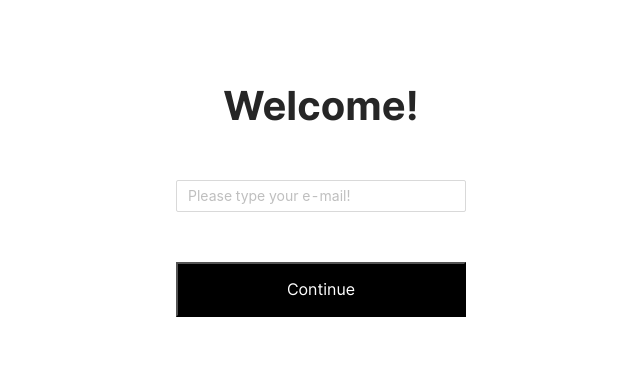
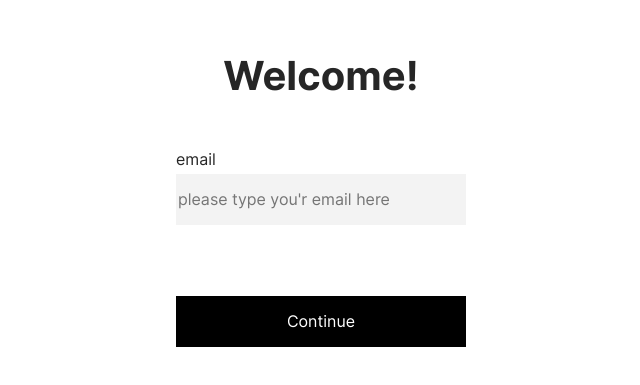
Before and after one commit to squeeze-sweet/frontend, a React (Create React App) app: page / in a window 1280 px wide. Shown: the part 201-586 px from the top of the page, without its empty margins (319-959 px from the left). Built offline with nearby package versions, Linux system fonts and the light colour scheme; a web font is replaced by a local one.

Commit message:
стилизовал input и страницу ввода email

```diff
--- a/src/components/ui-elements/button/button.module.scss
+++ b/src/components/ui-elements/button/button.module.scss
@@ -11,4 +11,10 @@
   letter-spacing: 0em;
   padding: 16px 0;
   width: 100%;
+  border: none;
 }
+
+.disabled {
+  background-color: $button-disabled-gray;
+  cursor: auto;
+}
--- a/src/components/ui-elements/button/index.tsx
+++ b/src/components/ui-elements/button/index.tsx
@@ -1,4 +1,3 @@
-import { ReactElement } from 'react';
 import styles from './button.module.scss';
 
 type Props = {
@@ -9,7 +8,12 @@ type Props = {
 };
 export const Button = ({ htmlType = 'button', disabled = false, onClick, children }: Props) => {
   return (
-    <button type={htmlType} disabled={disabled} onClick={onClick} className={styles.button}>
+    <button
+      type={htmlType}
+      disabled={disabled}
+      onClick={onClick}
+      className={`${styles.button} + ${disabled && styles.disabled}`}
+    >
       {children}
     </button>
   );
--- a/src/components/ui-elements/input/button.module.scss
+++ /dev/null
@@ -1,14 +0,0 @@
-@import '/src/styles/variables.scss';
-
-.button {
-  color: $button-white-text;
-  background-color: $button-black;
-  text-align: center;
-  cursor: pointer;
-  font-family: 'Inter';
-  font-size: 16px;
-  line-height: 19px;
-  letter-spacing: 0em;
-  padding: 16px 0;
-  width: 100%;
-}
--- a/src/components/ui-elements/input/index.tsx
+++ b/src/components/ui-elements/input/index.tsx
@@ -1,16 +1,25 @@
-import { ReactElement } from 'react';
-import styles from './button.module.scss';
+import styles from './input.module.scss';
 
 type Props = {
-  onClick?: () => void;
-  htmlType?: 'button' | 'reset' | 'submit';
-  disabled?: boolean;
-  children: string;
+  onChange?: (e: any) => void;
+  id: string;
+  placeholder: string;
+  label: string;
+  error?: string;
 };
-export const Button = ({ htmlType = 'button', disabled = false, onClick, children }: Props) => {
+
+export const Input = ({ onChange, id, placeholder, label, error }: Props) => {
   return (
-    <button type={htmlType} disabled={disabled} onClick={onClick} className={styles.button}>
-      {children}
-    </button>
+    <label className={styles.container}>
+      {label}
+      <input
+        id={id}
+        type='text'
+        className={styles.input}
+        onChange={onChange}
+        placeholder={placeholder}
+      />
+      <p className={styles.error}>{error}</p>
+    </label>
   );
 };
--- /dev/null
+++ b/src/components/ui-elements/input/input.module.scss
@@ -0,0 +1,22 @@
+@import '/src/styles/variables.scss';
+@import '/src/styles/mixins.scss';
+
+.container {
+  display: flex;
+  flex-direction: column;
+  gap: 5px;
+  text-align: left;
+  width: 100%;
+  @include input-text;
+}
+
+.input {
+  width: 100%;
+  height: 51px;
+  background-color: $input-background-gray;
+  border: none;
+}
+
+.error {
+  color: $error-error-red;
+}
--- /dev/null
+++ b/src/pages/emale-chosing/helpers.ts
@@ -0,0 +1,5 @@
+export const validateEmail = (email: string) => {
+  return email.match(
+    /^(([^<>()[\]\\.,;:\s@\"]+(\.[^<>()[\]\\.,;:\s@\"]+)*)|(\".+\"))@((\[[0-9]{1,3}\.[0-9]{1,3}\.[0-9]{1,3}\.[0-9]{1,3}\])|(([a-zA-Z\-0-9]+\.)+[a-zA-Z]{2,}))$/,
+  );
+};
--- a/src/pages/emale-chosing/index.tsx
+++ b/src/pages/emale-chosing/index.tsx
@@ -1,17 +1,11 @@
 import { useStore } from '../../store';
-import { Typography, Input } from 'antd';
 import { Button } from '../../components/ui-elements/button';
-const { Title } = Typography;
 import styles from './emale-chosing.module.scss';
 import { useState } from 'react';
 import { Link } from 'react-router-dom';
 import { useNavigate } from 'react-router-dom';
-
-const validateEmail = (email: string) => {
-  return email.match(
-    /^(([^<>()[\]\\.,;:\s@\"]+(\.[^<>()[\]\\.,;:\s@\"]+)*)|(\".+\"))@((\[[0-9]{1,3}\.[0-9]{1,3}\.[0-9]{1,3}\.[0-9]{1,3}\])|(([a-zA-Z\-0-9]+\.)+[a-zA-Z]{2,}))$/,
-  );
-};
+import { Input } from '../../components/ui-elements/input';
+import { validateEmail } from './helpers';
 
 export default function EmaleChosing() {
   const [localEmail, setLocalEmail] = useState('');
@@ -21,7 +15,6 @@ export default function EmaleChosing() {
   const setEmail = useStore(state => state.setEmail);
 
   const handleSubmit = (e: any) => {
-    console.log('1');
     e.preventDefault();
     if (!validateEmail(localEmail)) {
       setErrorMsg('e-mail format is invalid!');
@@ -42,13 +35,13 @@ export default function EmaleChosing() {
     <form onSubmit={handleSubmit} className={styles.container}>
       <h1>Welcome!</h1>
       <Input
-        status={errorMsg ? 'error' : ''}
-        placeholder='Please type your e-mail!'
+        id='email'
+        placeholder="please type you'r email here"
+        label='email'
         onChange={handleEmailChange}
-        className={styles.input}
+        error={errorMsg}
       />
-      <Button htmlType='submit' /* disabled={!Boolean(localEmail)} */>Continue</Button>
-      {errorMsg && <p className={styles.error}>{errorMsg}</p>}
+      <Button htmlType='submit'>Continue</Button>
     </form>
   );
 }
--- a/src/styles/_color-variables.scss
+++ b/src/styles/_color-variables.scss
@@ -4,4 +4,8 @@ $additional-red: #fb3a2f;
 $additional-green: #66cb2f;
 
 $button-black: #000000;
+$button-disabled-gray: #9e9e9e;
 $button-white-text: #ffffff;
+
+$input-background-gray: #f3f3f3;
+$error-error-red: $additional-red;
--- a/src/styles/_mixins.scss
+++ b/src/styles/_mixins.scss
@@ -1,15 +1,21 @@
-
 @mixin flex-center {
   display: flex;
   align-items: center;
   justify-content: center;
-
 }
 
 @mixin content-restrictor {
   max-width: 1584px;
   margin: 0 auto;
-  @media (max-width: 1980px)  {
+  @media (max-width: 1980px) {
     max-width: 80%;
   }
 }
+
+@mixin input-text {
+  font-family: Inter;
+  font-size: 16px;
+  line-height: 19px;
+  letter-spacing: 0em;
+  text-align: left;
+}
```
